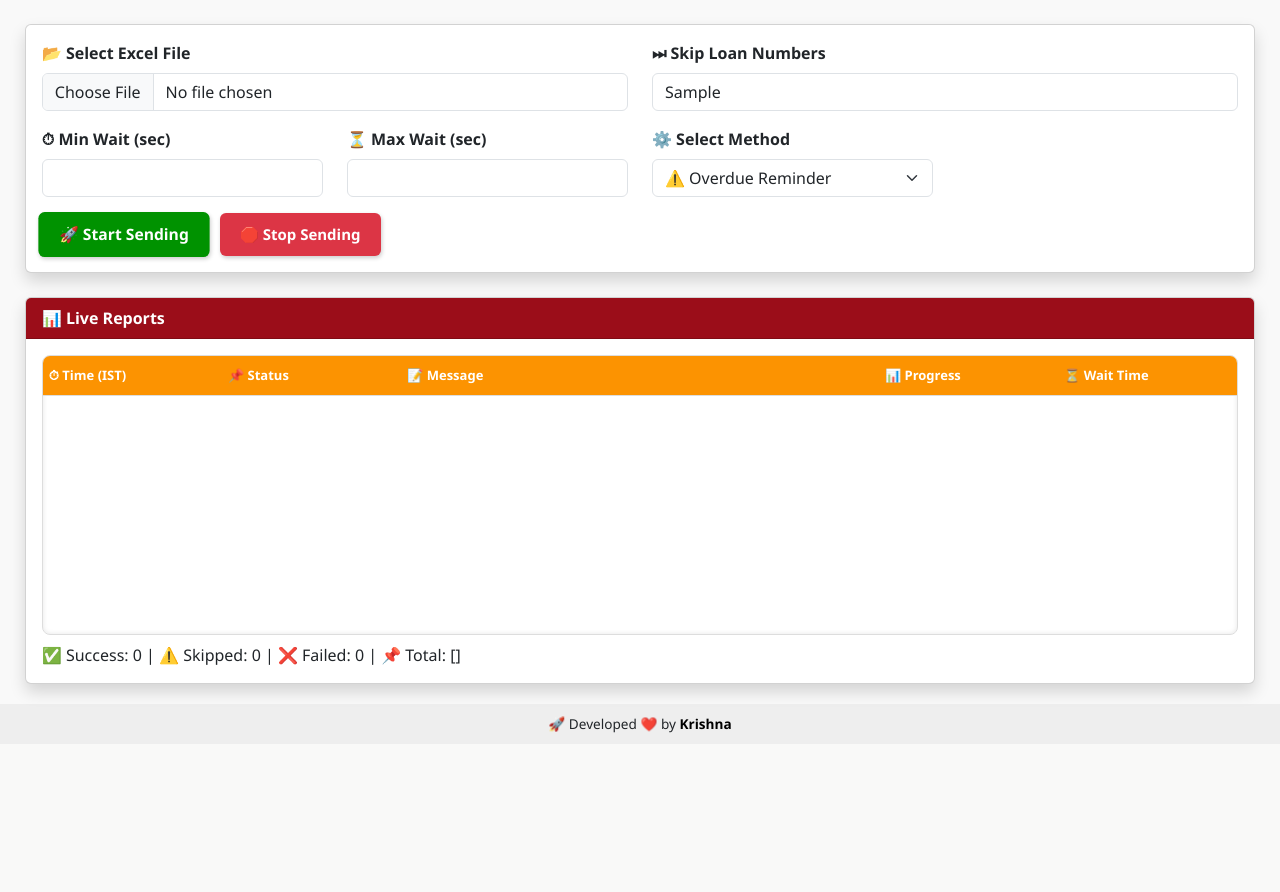
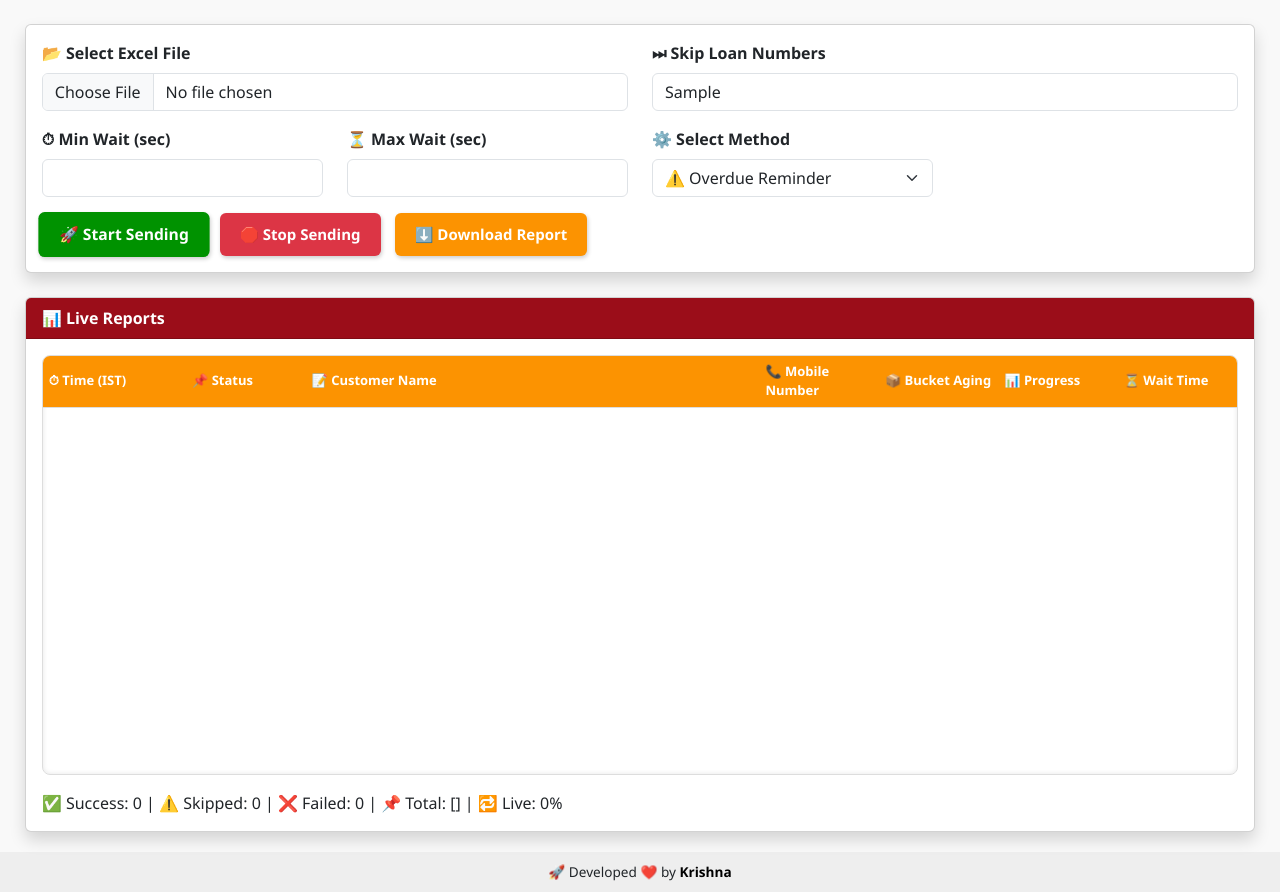
Before and after one commit to imzombier/Wasender_Whatsapp_Reminder, a Flask app: template templates/index.html in a window 1280 px wide. Shown: the part 60-952 px from the top of the page. Before the commit the page ends 793 px from the top, so only its background shows below. Run offline with Flask 3, Linux system fonts and the light colour scheme; the template is opened without the code that fills it: most values are stand-ins (such as "Sample title", 1, 10 or a date in 2020); lists and menus that the app fills with data are empty.

Commit message:
Update index.html

```diff
--- a/templates/index.html
+++ b/templates/index.html
@@ -42,7 +42,7 @@
     /* Logs Table */
     #logContainer {
       border: 1px solid #ddd; border-radius: 8px;
-      height: 280px; overflow-y: auto;
+      height: 420px; overflow-y: auto;
       background: #fff;
       font-family: "Segoe UI", "Roboto Mono", monospace;
       font-size: 14px;
@@ -57,13 +57,15 @@
     }
     #logContainer td { padding: 6px; border-bottom: 1px solid #eee; animation: slideUp 0.4s ease-in-out; }
     #logContainer tbody tr:nth-child(odd) { background-color: #ffffff; }
-    #logContainer tbody tr:nth-child(even) { background-color: #fdd081; }
+    #logContainer tbody tr:nth-child(even) { background-color: #fbc052; }
     #logContainer tr { height: 40px; }
 
     /* Status text only (no background) */
     .status-success { color: #00bd45; font-weight: 600; }
     .status-skipped { color: #ff9800; font-weight: 600; }
     .status-failed { color: #d32f2f; font-weight: 600; }
+    .status-info { color: #0d6efd; font-weight: 600; }
+    .status-completed { color: #6f42c1; font-weight: 600; }
 
     /* Unified Button Style */
     .btn-custom {
@@ -80,6 +82,8 @@
     .btn-start:hover { background: #003411be; }
     .btn-stop { background: #dc3545; }
     .btn-stop:hover { background: #b02a37; }
+    .btn-download { background: #fc9301; }
+    .btn-download:hover { background: #bd6f02; }
 
     .container { max-width: 98% !important; animation: fadeIn 1.2s ease-in-out; }
     footer { padding: 10px; background: #eee; text-align: center; font-size: 0.85rem; margin-top: 20px; animation: fadeIn 2s ease-in-out; }
@@ -152,6 +156,7 @@
           <!-- Buttons -->
           <button type="submit" class="btn-custom btn-start">🚀 Start Sending</button>
           <a href="{{ url_for('stop') }}" class="btn-custom btn-stop">🛑 Stop Sending</a>
+          <a href="{{ url_for('download_report') }}" class="btn-custom btn-download">⬇️ Download Report</a>
         </form>
       </div>
     </div>
@@ -164,21 +169,24 @@
           <table>
             <thead>
               <tr>
-                <th width="15%">⏱ Time (IST)</th>
-                <th width="15%">📌 Status</th>
-                <th>📝 Message</th>
-                <th width="15%">📊 Progress</th>
-                <th width="15%">⏳ Wait Time</th>
+                <th width="12%">⏱ Time (IST)</th>
+                <th width="10%">📌 Status</th>
+                <th>📝 Customer Name</th>
+                <th width="10%">📞 Mobile Number</th>
+                <th width="10%">📦 Bucket Aging</th>
+                <th width="10%">📊 Progress</th>
+                <th width="10%">⏳ Wait Time</th>
               </tr>
             </thead>
             <tbody id="logTable"></tbody>
           </table>
         </div>
-        <div class="mt-2">
+        <div class="mt-3">
           ✅ Success: <span id="successCounter">0</span> |
           ⚠️ Skipped: <span id="skippedCounter">0</span> |
           ❌ Failed: <span id="failedCounter">0</span> |
-          📌 Total: <span id="total">{{ total_customers }}</span>
+          📌 Total: <span id="total">{{ total_customers }}</span> |
+          🔁 Live: <span id="livePercent">0%</span>
         </div>
       </div>
     </div>
@@ -204,6 +212,7 @@
   });
 
   let successCount = 0, skippedCount = 0, failedCount = 0;
+  let totalCustomers = Number({{ total_customers|default(0) }});
   const logTable = document.getElementById('logTable');
   const evtSource = new EventSource("/stream_logs");
 
@@ -211,68 +220,91 @@
     document.getElementById("successCounter").textContent = successCount;
     document.getElementById("skippedCounter").textContent = skippedCount;
     document.getElementById("failedCounter").textContent = failedCount;
-    document.getElementById("total").textContent = successCount + skippedCount + failedCount;
+    document.getElementById("total").textContent = totalCustomers;
+    const sent = successCount + failedCount; // treated as attempted sends
+    const perc = (totalCustomers > 0) ? Math.round((sent / totalCustomers) * 100) : 0;
+    document.getElementById("livePercent").textContent = perc + "%";
   }
 
   evtSource.onmessage = function (event) {
-    const msg = event.data;
+    // event.data is a JSON string sent by server
+    let obj = null;
+    try {
+      obj = JSON.parse(event.data);
+    } catch (e) {
+      // ignore malformed
+      return;
+    }
 
-    // Skip unwanted debug messages
-    if (msg.includes("process_messages") || msg.includes("build_msg_dynamic")) return;
+    // Filter out internal debug messages if you want by checking obj.message or obj.status
+    // Build row cells
+    const row = document.createElement("tr");
 
-    let row = document.createElement("tr");
     const tdTime = document.createElement("td");
     const tdStatus = document.createElement("td");
     const tdMsg = document.createElement("td");
+    const tdMobile = document.createElement("td");
+    const tdBucket = document.createElement("td");
     const tdProgress = document.createElement("td");
     const tdWait = document.createElement("td");
 
-    const timeMatch = msg.match(/\[(.*?)\]/);
-    tdTime.textContent = timeMatch ? timeMatch[1] : "-";
-    tdMsg.textContent = msg.replace(/\[.*?\]\s*/, "");
+    tdTime.textContent = obj.time || "-";
+    tdMsg.textContent = obj.message || "";
+    tdMobile.textContent = obj.mobile || "";
+    tdBucket.textContent = obj.bucket !== undefined ? obj.bucket : "";
+    tdProgress.textContent = obj.progress || "";
+    tdWait.textContent = obj.wait || "";
 
-    if (msg.includes("Sent to")) {
-      tdStatus.innerHTML = `<span class="status-success">Success</span>`;
+    // Status styling (text color only)
+    const statusLower = (obj.status || "").toLowerCase();
+    let statusSpan = document.createElement("span");
+    if (statusLower === "success") {
+      statusSpan.className = "status-success";
+      statusSpan.textContent = "Success";
       successCount++;
-      updateTotals();
+    } else if (statusLower === "skipped") {
+      statusSpan.className = "status-skipped";
+      statusSpan.textContent = "Skipped";
+      skippedCount++;
+    } else if (statusLower === "failed") {
+      statusSpan.className = "status-failed";
+      statusSpan.textContent = "Failed";
+      failedCount++;
+    } else if (statusLower === "info") {
+      statusSpan.className = "status-info";
+      statusSpan.textContent = obj.status || "Info";
+    } else if (statusLower === "completed") {
+      statusSpan.className = "status-completed";
+      statusSpan.textContent = "Completed";
+    } else {
+      // default
+      statusSpan.textContent = obj.status || "";
     }
-    else if (msg.includes("Skipped")) {
-      tdStatus.innerHTML = `<span class="status-skipped">Skipped</span>`;
-      skippedCount++;
-      updateTotals();
-    }
-    else if (msg.includes("Failed")) {
-      tdStatus.innerHTML = `<span class="status-failed">Failed</span>`;
-      failedCount++;
-      updateTotals();
-    }
-    else if (msg.includes("Progress")) {
-      if (logTable.lastElementChild) {
-        const cleanMsg = msg.replace(/\[.*?\]\s*/, "");
-        logTable.lastElementChild.children[3].textContent = cleanMsg.replace("in progress", "").trim();
-      }
-      return;
-    }
-    else if (msg.includes("Waiting")) {
-      if (logTable.lastElementChild) {
-        const waitMatch = msg.match(/(\d+)\s*seconds/);
-        logTable.lastElementChild.children[4].textContent = waitMatch ? waitMatch[1] + "s" : "-";
-      }
-      return;
-    }
-    else if (msg.includes("Completed")) {
-      evtSource.close();
-      return;
-    }
+
+    tdStatus.appendChild(statusSpan);
 
     row.appendChild(tdTime);
     row.appendChild(tdStatus);
     row.appendChild(tdMsg);
+    row.appendChild(tdMobile);
+    row.appendChild(tdBucket);
     row.appendChild(tdProgress);
     row.appendChild(tdWait);
 
     logTable.appendChild(row);
+    // Auto-scroll
     logTable.parentElement.scrollTop = logTable.parentElement.scrollHeight;
+
+    // Update totals if the server reported a total field in the event.message/progress - keep UI in sync
+    if (obj.progress && obj.progress.includes("/")) {
+      const parts = obj.progress.split("/");
+      const denom = parseInt(parts[1]) || totalCustomers;
+      if (!isNaN(denom) && denom > 0) {
+        totalCustomers = denom;
+      }
+    }
+
+    updateTotals();
   };
 </script>
 
```
